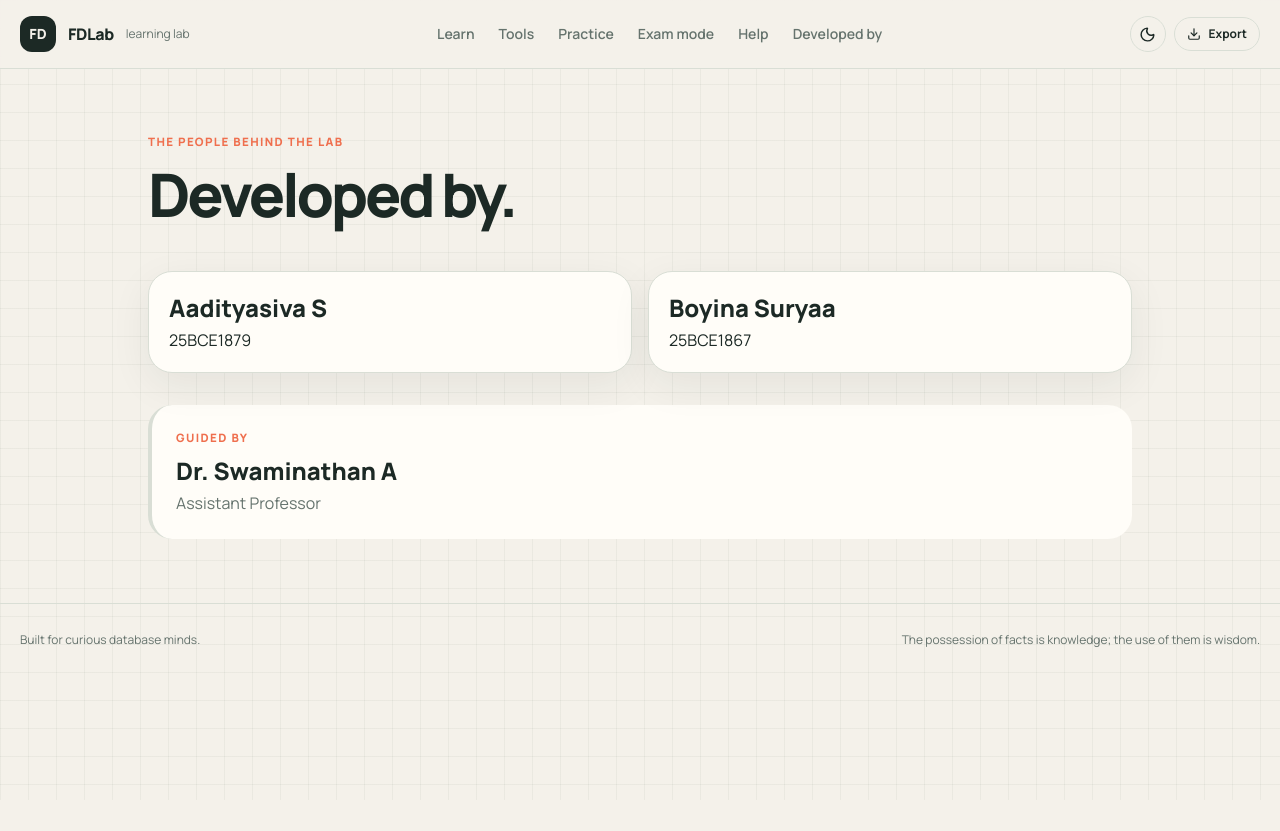
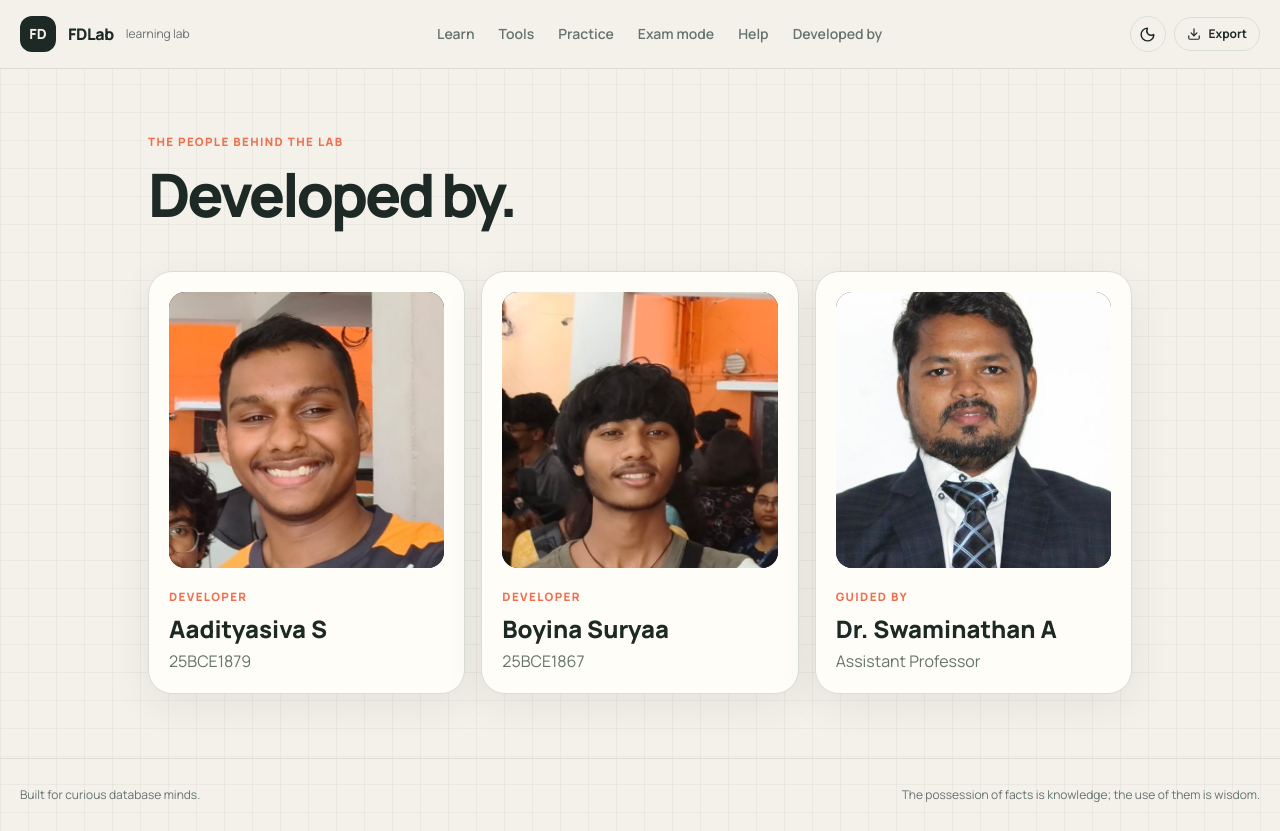
Before and after one commit to aadityasivaS/fd-learn, a Next.js app: page /developed-by in a window 1280 px wide. Before the commit the page ends 800 px from the top, so only its background shows below. Built offline with nearby package versions, Linux system fonts and the light colour scheme.

Commit message:
added imaged in developed by

```diff
--- a/app/developed-by/page.tsx
+++ b/app/developed-by/page.tsx
@@ -1,28 +1,52 @@
+import Image from "next/image";
 import { SiteShell } from "@/components/site-shell";
+
+const teamMembers = [
+  {
+    name: "Aadityasiva S",
+    detail: "25BCE1879",
+    photo: "/aadityasiva.jpeg",
+    role: "Developer",
+  },
+  {
+    name: "Boyina Suryaa",
+    detail: "25BCE1867",
+    photo: "/surya.jpeg",
+    role: "developer",
+  },
+  {
+    name: "Dr. Swaminathan A",
+    detail: "Assistant Professor",
+    photo: "/drswaminathan.jpg",
+    role: "Guided by",
+  },
+];
+
 export default function DevelopedBy() {
   return (
     <SiteShell>
       <div className="mx-auto max-w-5xl px-5 py-16">
         <p className="eyebrow">The people behind the lab</p>
         <h1 className="display mt-4 text-6xl font-black">Developed by.</h1>
-        <div className="mt-12 grid gap-4 sm:grid-cols-2 lg:grid-cols-2">
-          {[
-            { name: "Aadityasiva S", regno: "25BCE1879" },
-            { name: "Boyina Suryaa", regno: "25BCE1867" },
-          ].map((name, index) => (
-            <div className="panel rounded-3xl p-5" key={index}>
-              {/* <div className="grid aspect-square place-items-center rounded-2xl bg-[var(--ink)] text-4xl text-[var(--background)]">
-                {String(index + 1).padStart(2, "0")}
-              </div> */}
-              <h2 className="text-2xl font-black">{name.name}</h2>
-              <p className="mt-1 text-md">{name.regno}</p>
+        <div className="mt-12 grid gap-4 sm:grid-cols-2 lg:grid-cols-3">
+          {teamMembers.map((member) => (
+            <div className="panel rounded-3xl p-5" key={member.name}>
+              <div className="relative aspect-square overflow-hidden rounded-2xl bg-[var(--ink)]">
+                <Image
+                  src={member.photo}
+                  alt={`${member.name} photograph`}
+                  fill
+                  sizes="(max-width: 640px) 100vw, (max-width: 1024px) 50vw, 33vw"
+                  className="object-cover"
+                />
+              </div>
+              <p className="eyebrow mt-5">{member.role}</p>
+              <h2 className="mt-2 text-2xl font-black">{member.name}</h2>
+              <p className="mt-1 text-md text-[var(--muted)]">
+                {member.detail}
+              </p>
             </div>
           ))}
-        </div>
-        <div className="mt-8 rounded-3xl border-l-4 border-[var(--accent)] bg-[var(--panel)] p-6">
-          <p className="eyebrow">Guided by</p>
-          <h2 className="mt-2 text-2xl font-black">Dr. Swaminathan A</h2>
-          <p className="mt-1 text-[var(--muted)]">Assistant Professor</p>
         </div>
       </div>
     </SiteShell>
--- a/app/help/page.tsx
+++ b/app/help/page.tsx
@@ -35,18 +35,6 @@ export default function Help() {
             all worth checking before you run.
           </p>
         </div>
-        <div className="panel mt-6 rounded-3xl p-7">
-          <h2 className="text-2xl font-black">Gemini Practice setup</h2>
-          <p className="mt-3 text-sm leading-7 text-[var(--muted)]">
-            Copy <code>.env.example</code> to <code>.env.local</code> and add a
-            server-only
-            <code> GEMINI_API_KEY</code>. Add a long random{" "}
-            <code>QUIZ_SIGNING_SECRET</code>
-            as well. Never prefix either value with <code>NEXT_PUBLIC_</code>.
-            The browser receives questions and encrypted grading tokens, while
-            answers remain on the server.
-          </p>
-        </div>
       </div>
     </SiteShell>
   );
```
Also changed, not shown: public/drswaminathan.jpg (added).
